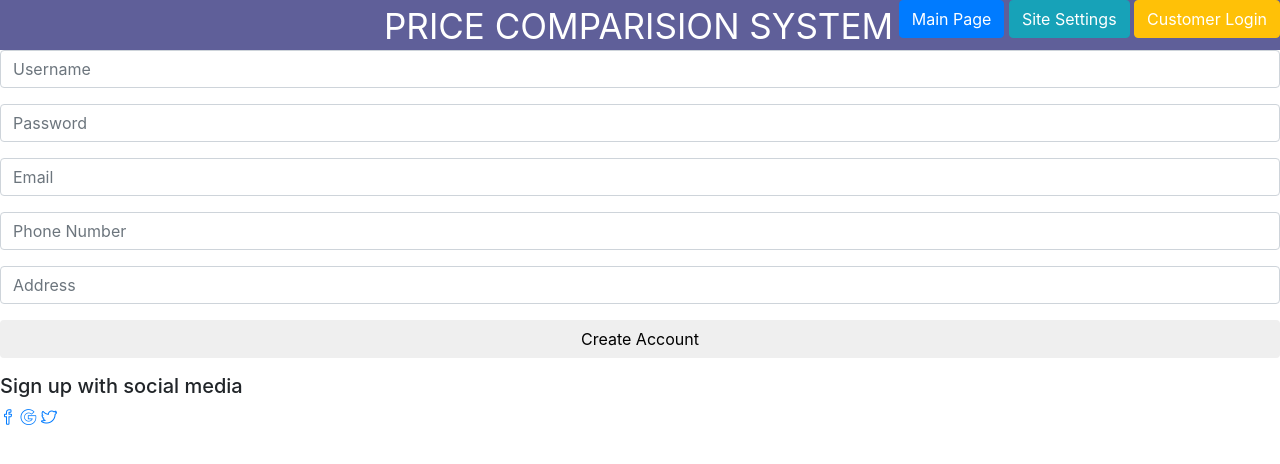
After one commit to Garima126/7semesterproject, a PHP site: page /register.php in a window 1280 px wide. The commit adds this page. Shown: the top 464 px of the page. Run offline with PHP 8.4, Linux system fonts and the light colour scheme; some libraries are stand-ins or nearby versions.

Commit message:
registration and login

```diff
--- a/header.php
+++ b/header.php
@@ -13,6 +13,7 @@
 		<span id="header-links">
 			<a href="index.php" class="btn btn-primary">Main Page</a>
 			<a href="site_settings.php" class="btn btn-info">Site Settings</a>
-			<a href="admin.php" class="btn btn-warning">Admin Login</a>
+			<a href="register.php" class="btn btn-info">Customer Register</a>
+			<a href="login.php" class="btn btn-warning">Customer Login</a>
 		</span>
 	</div>
--- a/admin.php
+++ b/login.php
@@ -17,7 +17,7 @@
 		<span id="header-links">
 			<a href="index.php" class="btn btn-primary">Main Page</a>
 			<a href="site_settings.php" class="btn btn-info">Site Settings</a>
-			<a href="admin.php" class="btn btn-warning">Admin Login</a>
+			<a href="register.php" class="btn btn-warning">Customer Register</a>
 		</span>
 	</div>
 	<section class="h-100">
--- /dev/null
+++ b/register.php
@@ -0,0 +1,56 @@
+<!DOCTYPE html>
+<html>
+<head>
+    <meta charset="utf-8">
+    <meta http-equiv="X-UA-Compatible" content="IE=edge">
+    <meta name="viewport" content="width=device-width, initial-scale=1">
+    <title>Price Comparision System</title>
+    <link rel="stylesheet" type="text/css" href="style.css"/>
+    <link href="https://cdnjs.cloudflare.com/ajax/libs/simple-line-icons/2.4.1/css/simple-line-icons.min.css" rel="stylesheet">
+    <link rel="stylesheet" href="https://maxcdn.bootstrapcdn.com/bootstrap/4.0.0/css/bootstrap.min.css">
+    <link rel="stylesheet" href="assets/css/style.css">
+</head>
+<body>
+    <div id="header">
+        <span id="title">PRICE COMPARISION SYSTEM</span>
+        <span id="header-links">
+            <a href="index.php" class="btn btn-primary">Main Page</a>
+            <a href="site_settings.php" class="btn btn-info">Site Settings</a>
+            <a href="login.php" class="btn btn-warning">Customer Login</a>
+        </span>
+    </div>
+    <div class="registration-form">
+        <form>
+            <div class="form-group">
+                <input type="text" class="form-control item" id="username" placeholder="Username">
+            </div>
+            <div class="form-group">
+                <input type="password" class="form-control item" id="password" placeholder="Password">
+            </div>
+            <div class="form-group">
+                <input type="text" class="form-control item" id="email" placeholder="Email">
+            </div>
+            <div class="form-group">
+                <input type="text" class="form-control item" id="phone-number" placeholder="Phone Number">
+            </div>
+            <div class="form-group">
+                <input type="text" class="form-control item" id="birth-date" placeholder="Address">
+            </div>
+            <div class="form-group">
+                <button type="button" class="btn btn-block create-account">Create Account</button>
+            </div>
+        </form>
+        <div class="social-media">
+            <h5>Sign up with social media</h5>
+            <div class="social-icons">
+                <a href="#"><i class="icon-social-facebook" title="Facebook"></i></a>
+                <a href="#"><i class="icon-social-google" title="Google"></i></a>
+                <a href="#"><i class="icon-social-twitter" title="Twitter"></i></a>
+            </div>
+        </div>
+    </div>
+    <script type="text/javascript" src="https://code.jquery.com/jquery-3.2.1.min.js"></script>
+    <script type="text/javascript" src="https://cdnjs.cloudflare.com/ajax/libs/jquery.mask/1.14.15/jquery.mask.min.js"></script>
+    <script src="assets/js/script.js"></script>
+</body>
+</html>
```
Also changed, not shown: process.php (+49 -1 lines).
